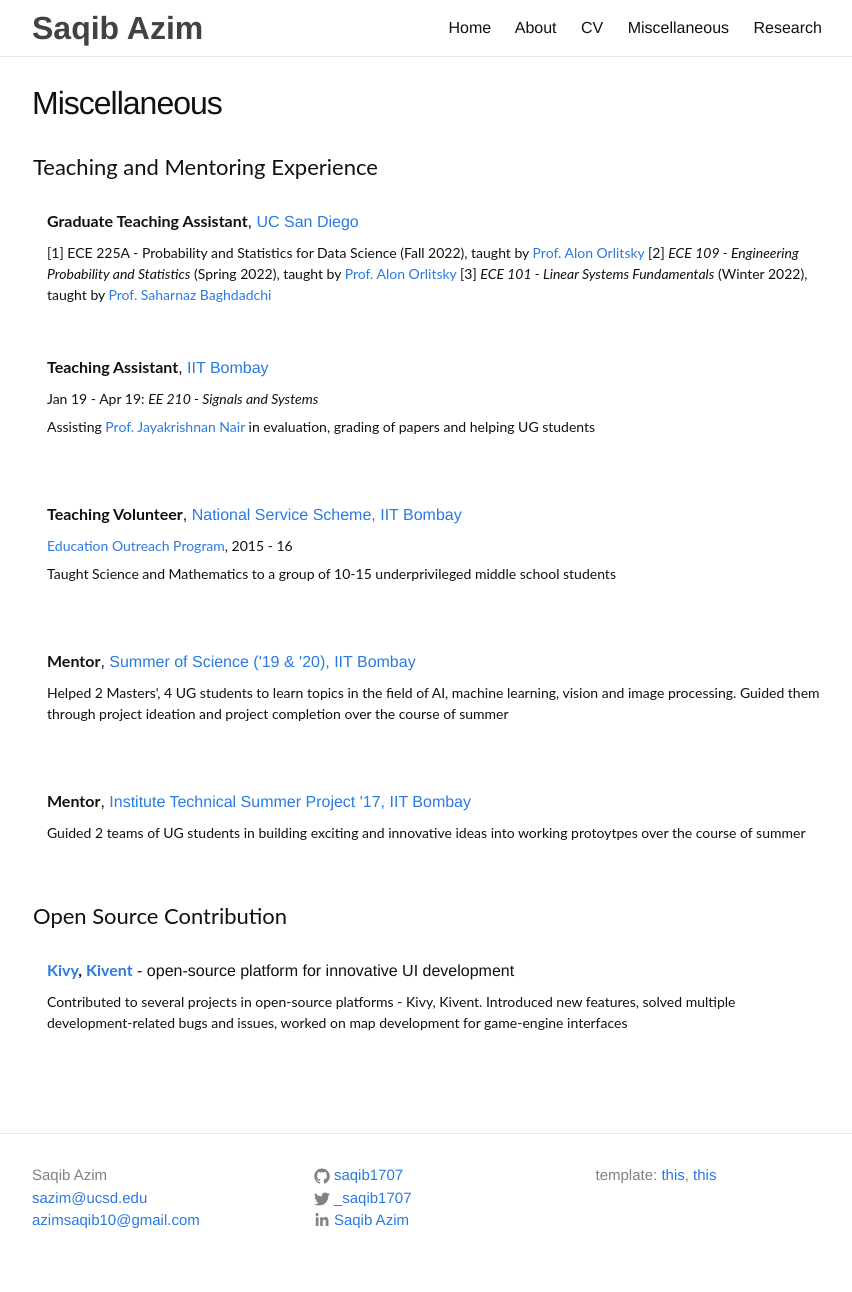
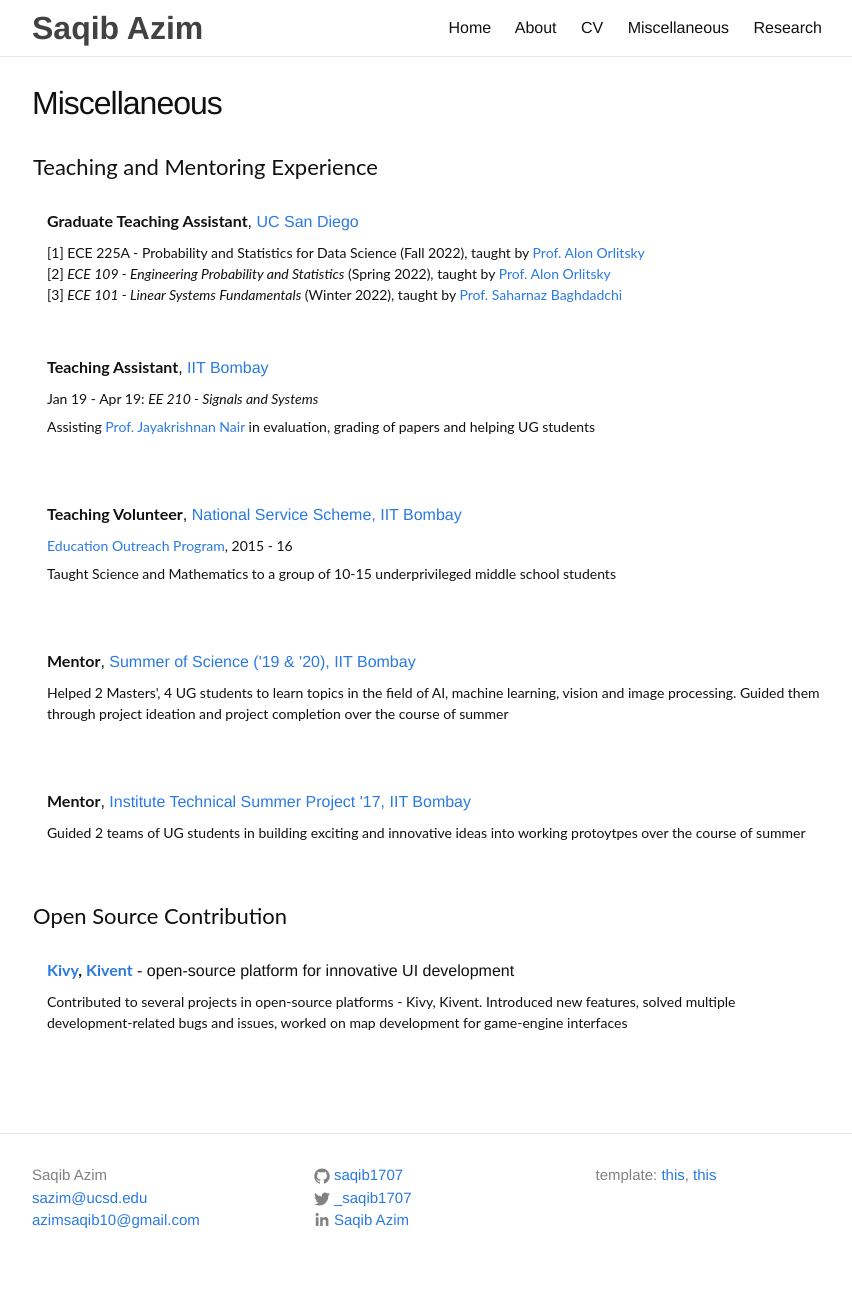
Before and after one commit to saqib1707/saqib1707.github.io, a Jekyll site: the page built from _pages/misc.md, in a window 1280 px wide. Shown: the whole page, without its empty margins (213-1065 px from the left). Built offline with Jekyll 4.4.1, drawn with Linux system fonts in a browser that asks for light colours; comment, search, counter and statistics services are not loaded.

Commit message:
small updates

```diff
--- a/_pages/misc.md
+++ b/_pages/misc.md
@@ -22,9 +22,9 @@ description: Saqib Azim's Miscellaneous Activities
       <papertitle>Graduate Teaching Assistant</papertitle>, <a href="https://jacobsschool.ucsd.edu/">UC San Diego</a><br>
       <span class="brHeight"></span>
       <div class="authorDetails">
-        [1] ECE 225A - Probability and Statistics for Data Science (Fall 2022), taught by <a href="https://scholar.google.com/citations?user=WUEjHB8AAAAJ&hl=en">Prof. Alon Orlitsky</a>
-        [2] <i>ECE 109 - Engineering Probability and Statistics</i> (Spring 2022), taught by <a href="https://scholar.google.com/citations?user=WUEjHB8AAAAJ&hl=en">Prof. Alon Orlitsky</a>
-        [3] <i>ECE 101 - Linear Systems Fundamentals</i> (Winter 2022), taught by <a href="https://jacobsschool.ucsd.edu/faculty/profile?id=452">Prof. Saharnaz Baghdadchi</a><br>
+        [1] ECE 225A - Probability and Statistics for Data Science (Fall 2022), taught by <a href="https://scholar.google.com/citations?user=WUEjHB8AAAAJ&hl=en">Prof. Alon Orlitsky</a> <br>
+        [2] <i>ECE 109 - Engineering Probability and Statistics</i> (Spring 2022), taught by <a href="https://scholar.google.com/citations?user=WUEjHB8AAAAJ&hl=en">Prof. Alon Orlitsky</a> <br>
+        [3] <i>ECE 101 - Linear Systems Fundamentals</i> (Winter 2022), taught by <a href="https://jacobsschool.ucsd.edu/faculty/profile?id=452">Prof. Saharnaz Baghdadchi</a> <br>
         <!-- <span class="brHeight"></span> -->
         <!-- <p>Responsibilities included conducting discussion classes, evaluation and grading of assignments, exams, holding weekly office hours and helping UG students</p> -->
         <!-- <span class="brHeight"></span> -->
```
Also changed, not shown: index.md (+2 -2 lines).
